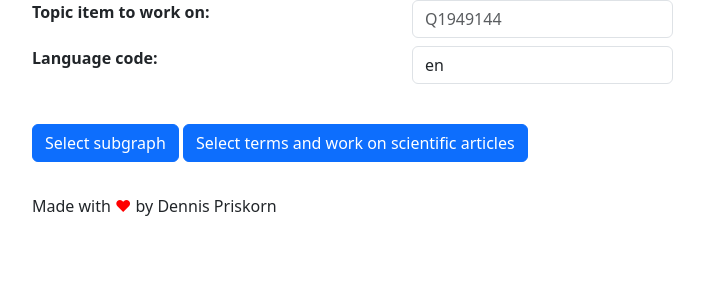
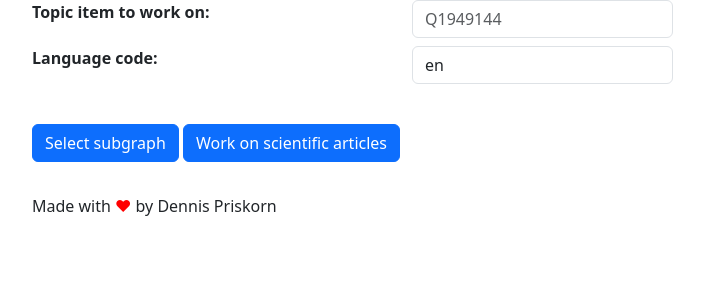
Before and after one commit to dpriskorn/WikidataTopicCurator, a Flask app: page / in a window 1280 px wide. Shown: the part 56-356 px from the top of the page, without its empty margins (50-754 px from the left). Run offline with Flask 3, Linux system fonts and the light colour scheme; parts of the project's set-up code (start-up, migrations or seed data) failed here and were passed over; some libraries are stand-ins or nearby versions.

Commit message:
fix: Improve submit title

```diff
--- a/templates/lang.html
+++ b/templates/lang.html
@@ -27,7 +27,7 @@
                 </dd>
             </dl>
             <button type="submit" class="btn btn-primary mt-3" onclick="submitForm('/subgraph')">Select subgraph</button>
-            <button type="submit" class="btn btn-primary mt-3" onclick="submitForm('/term')">Select terms and work on scientific articles</button>
+            <button type="submit" class="btn btn-primary mt-3" onclick="submitForm('/term')">Work on scientific articles</button>
         </form>
     </div>
 </main>
```
